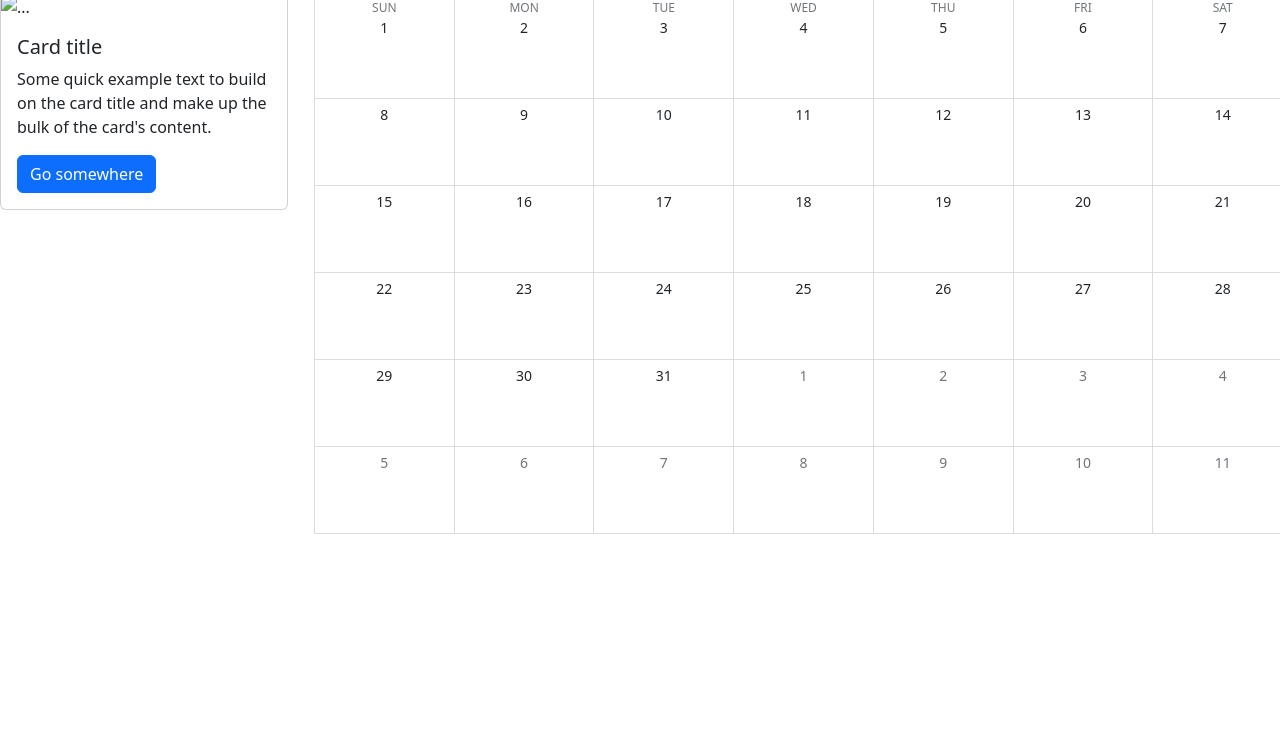
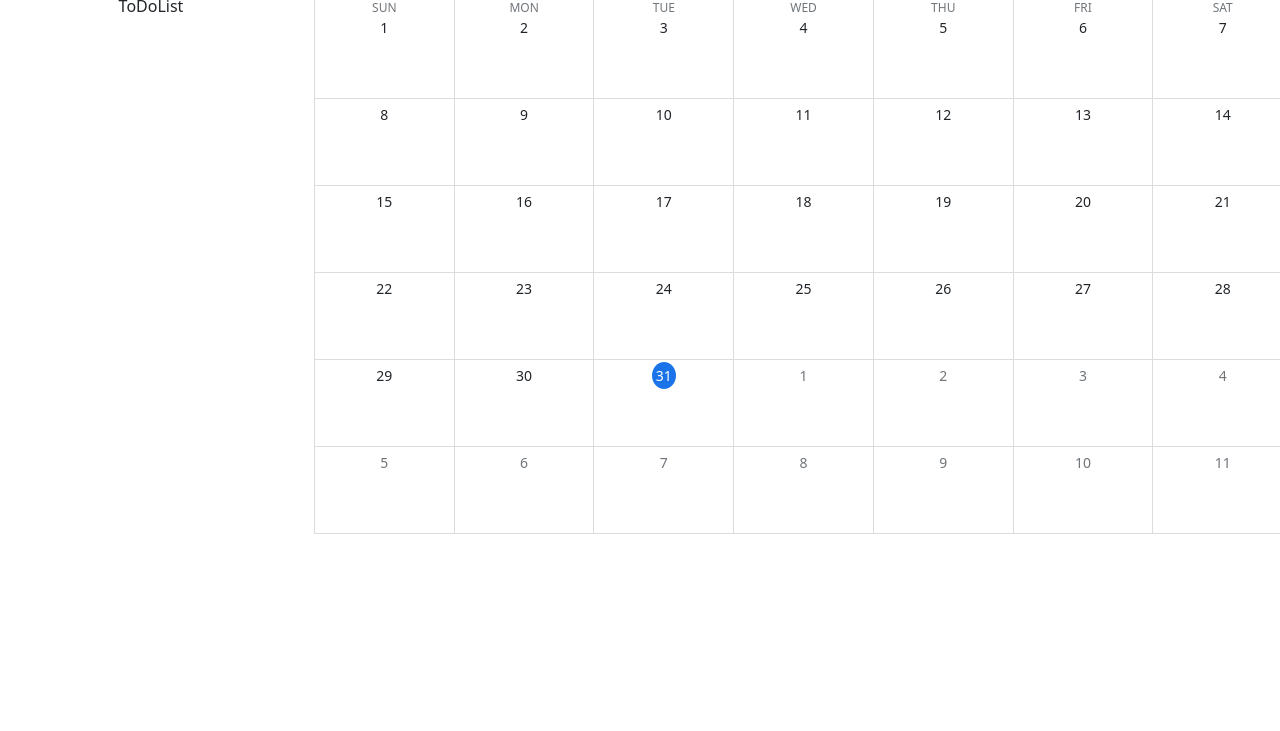
Before and after one commit to nischalshakya787/AdvancedToDoList, a website: page static/index.html in a window 1280 px wide. Shown: the part 69-800 px from the top of the page. Drawn offline with nearby package versions, Linux system fonts and the light colour scheme.

Commit message:
second commit

```diff
--- a/static/css/style2.css
+++ b/static/css/style2.css
@@ -61,3 +61,9 @@
 .anotherCalendarColor {
   color: #70757a;
 }
+.today span {
+  border-radius: 50%;
+  padding: 4px;
+  background: rgb(26, 115, 232);
+  color: white;
+}
--- a/static/index.html
+++ b/static/index.html
@@ -25,7 +25,7 @@
               src="image/calendar_31_2x.png"
               style="width: 42px; margin-right: 10px"
             />
-            Advanced ToDo List</a
+            Advanced ToDoList</a
           >
           <div class="section-1 d-flex">
             <button id="todayButton" class="todayButton">Today</button>
@@ -43,16 +43,8 @@
       </nav>
       <div class="row">
         <div class="col-sm-3">
-          <div class="card" style="width: 18rem">
-            <img src="..." class="card-img-top" alt="..." />
-            <div class="card-body">
-              <h5 class="card-title">Card title</h5>
-              <p class="card-text">
-                Some quick example text to build on the card title and make up
-                the bulk of the card's content.
-              </p>
-              <a href="#" class="btn btn-primary">Go somewhere</a>
-            </div>
+          <div class="container">
+            <div class="title text-center">ToDoList</div>
           </div>
         </div>
         <div class="col-sm-9" id="calendar-body">
@@ -66,22 +58,6 @@
             <div class="col columnBorder">Fri</div>
             <div class="col columnBorder">Sat</div>
           </div>
-          <!-- <table class="calendar-table">
-              <thead>
-                <tr>
-                  <th>Sun</th>
-                  <th>Mon</th>
-                  <th>Tue</th>
-                  <th>Wed</th>
-                  <th>Thu</th>
-                  <th>Fri</th>
-                  <th>Sat</th>
-                </tr>
-              </thead>
-              <tbody id="calendar-body">
-              </tbody>
-            </table> -->
-          <!-- </div> -->
         </div>
       </div>
     </div>
--- a/static/js/calendar.js
+++ b/static/js/calendar.js
@@ -11,6 +11,8 @@ document.addEventListener("DOMContentLoaded", function () {
   let currentYear = currentDate.getFullYear();
 
   function updateCalendar() {
+    const todayDate = new Date().getDate();
+    const todayMonth = new Date().getMonth();
     const firstDayOfMonth = new Date(currentYear, currentMonth, 1);
     const lastDayOfMonth = new Date(currentYear, currentMonth + 1, 0);
     const daysInMonth = lastDayOfMonth.getDate();
@@ -35,18 +37,36 @@ document.addEventListener("DOMContentLoaded", function () {
       for (let j = 0; j < 7; j++) {
         if (i === 0 && j < firstDayOfWeek) {
           //For previous month ending dates
-          row += `<div class="col columnBorder anotherCalendarColor"><p class="days">${Days[trackDay]}</p>${prevMonthDay}</div>`;
-          trackDay++;
-          prevMonthDay++;
+
+          if (todayDate == prevMonthDay && todayMonth == currentMonth - 1) {
+            row += `<div class="col columnBorder anotherCalendarColor today"><p class="days">${Days[trackDay]}</p><span>${prevMonthDay}</span></div>`;
+            trackDay++;
+            prevMonthDay++;
+          } else {
+            row += `<div class="col columnBorder anotherCalendarColor"><p class="days">${Days[trackDay]}</p><span>${prevMonthDay}</span></div>`;
+            trackDay++;
+            prevMonthDay++;
+          }
         } else if (dayCounter <= daysInMonth) {
           //For actual date
           if (i == 0) {
-            row += `<div class="col columnBorder"><p class="days">${Days[trackDay]}</p>${dayCounter}</div>`;
-            trackDay++;
-            dayCounter++;
+            if (todayDate == dayCounter && todayMonth == currentMonth) {
+              row += `<div class="col columnBorder today"><p class="days">${Days[trackDay]}</p><span>${dayCounter}</span></div>`;
+              trackDay++;
+              dayCounter++;
+            } else {
+              row += `<div class="col columnBorder"><p class="days">${Days[trackDay]}</p><span>${dayCounter}</span></div>`;
+              trackDay++;
+              dayCounter++;
+            }
           } else {
-            row += `<div class="col columnBorder ">${dayCounter}</div>`;
-            dayCounter++;
+            if (todayDate == dayCounter && todayMonth == currentMonth) {
+              row += `<div class="col columnBorder today"><span>${dayCounter}</span></div>`;
+              dayCounter++;
+            } else {
+              row += `<div class="col columnBorder "><span>${dayCounter}</span></div>`;
+              dayCounter++;
+            }
           }
         } else {
           //For next months initial date
```
